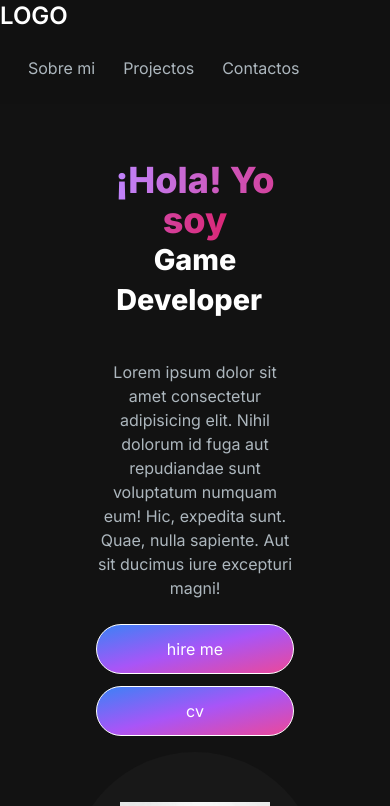
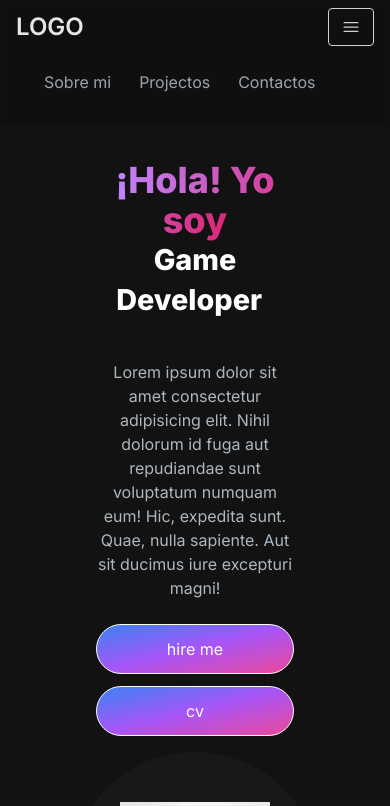
Before and after one commit to nahwish/The-Portfolio, a Next.js app: page / in a window 390 px wide. Shown: the top 806 px of the page. Built offline with nearby package versions, Linux system fonts and the light colour scheme.

Commit message:
se creo el componente aboutsection

```diff
--- a/package.json
+++ b/package.json
@@ -9,6 +9,7 @@
     "lint": "next lint"
   },
   "dependencies": {
+    "@heroicons/react": "^2.0.18",
     "autoprefixer": "10.4.15",
     "eslint": "8.48.0",
     "eslint-config-next": "13.4.19",
--- a/src/app/page.js
+++ b/src/app/page.js
@@ -1,13 +1,16 @@
+import { AboutSection } from '@/components/AboutSection';
 import HeroSection from '@/components/HeroSection'
 import { NavBar } from '@/components/NavBar';
+
 
 export default function Home() {
   return (
     <main className="flex min-h-screen bg-[#121212] ">
-      <div className="container mx-auto px-12 py-12">
+      <div className="container mx-auto px-12 py-12 ">
         <NavBar/>
         <div className="container mt-24 mx-auto px-12 py-4">
           <HeroSection />
+          <AboutSection/>
         </div>
       </div>
     </main>
--- /dev/null
+++ b/src/components/AboutSection.jsx
@@ -0,0 +1,7 @@
+import React from 'react'
+
+export const AboutSection = () => {
+  return (
+    <div>AboutSection</div>
+  )
+}
--- a/src/components/HeroSection.jsx
+++ b/src/components/HeroSection.jsx
@@ -8,7 +8,7 @@
 export default function HeroSection() {
   return (
     <section>
-      <div className="grid grid-cols-1 lg:grid-cols-12">
+      <div className="grid grid-cols-1 lg:grid-cols-12 ">
         <div className="col-span-7 place-self-center text-center sm:text-left">
           <h1 className="text-white mb-10 text-4xl sm:text-5xl lg:text-6xl font-extrabold">
             <span className="text-transparent bg-clip-text bg-gradient-to-r from-purple-400 to-pink-600">
--- /dev/null
+++ b/src/components/MenuOverlay.jsx
@@ -0,0 +1,14 @@
+import React from 'react'
+import NavLink from './NavLink';
+
+export const MenuOverlay = ({links}) => {
+  return (
+    <ul className="flex flex-col py-4 items-center ">
+      {links.map((link, index) => (
+        <li key={index}>
+          <NavLink href={link.path} title={link.title} />
+        </li>
+      ))}
+    </ul>
+  );
+}
--- a/src/components/NavBar.jsx
+++ b/src/components/NavBar.jsx
@@ -1,6 +1,9 @@
+"use client";
 import Link from "next/link";
-import React from "react";
+import React,{ useState } from "react";
 import NavLink from "./NavLink";
+import { Bars3Icon, XmarkIcon } from "@heroicons/react/24/solid";
+import { MenuOverlay } from "./MenuOverlay";;
 
 const navLink = [
   { title: "Sobre mi", path: "#about" },
@@ -9,14 +12,35 @@
 ];
 
 export const NavBar = () => {
+  const [navbarOpen, setNavbarOpen] = useState(false);
   return (
-    <nav className="fixed top-0 left-0 right-0 z-10 bg-[#121212] bg-opacity-70">
-      <div className="flex flex-wrap items-center justify-between mx-auto ">
-        <Link href={"/"} className="text-2xl md:text-5xl text-white font-semibold">
+    <nav className="fixed top-0 left-0 right-0 z-10 bg-[#121212] bg-opacity-70 backdrop-blur-sm brightness-90 ">
+      <div className="flex flex-wrap items-center justify-between mx-auto px-4 py-2 border-b-rose-50">
+        <Link
+          href={"/"}
+          className="text-2xl md:text-5xl text-white font-semibold"
+        >
           {" "}
           LOGO{" "}
         </Link>
-        <div className="menu block md:auto" id="navbar">
+        <div className="mobile-menu block md:hidden ">
+          {!navbarOpen ? (
+            <button
+              onClick={() => setNavbarOpen(true)}
+              className="flex items-center px-3 py-2 border rounded text-slate-200 border-slate-200 hover:text-white hover:border-white"
+            >
+              <Bars3Icon className="h-5 w-5" />
+            </button>
+          ) : (
+            <button
+              onClick={() => setNavbarOpen(false)}
+              className="flex items-center px-3 py-2 border rounded text-slate-200 border-slate-200 hover:text-white hover:border-white"
+            >
+              <XmarkIcon className="h-5 w-5" />
+            </button>
+          )}
+        </div>
+        <div className="menu block md:auto border-top-30 " id="navbar">
           <ul className="flex p-4 md:p-0 md:flex-row md:space-x-8 mt-0">
             {navLink.map((link, index) => (
               <li key={index}>
@@ -26,6 +50,7 @@
           </ul>
         </div>
       </div>
+      {navbarOpen ? <MenuOverlay links={navLink} /> : null}
     </nav>
   );
 };
--- a/src/components/NavLink.jsx
+++ b/src/components/NavLink.jsx
@@ -4,9 +4,9 @@
   return (
     <Link
       href={href}
-      className="block py-2 pl-3 pr-4 text-[#ADB7BE] sm:text-xl rounded md:p-0 hover:text-white"
+      className=" block py-2 pl-3 pr-4 text-[#ADB7BE] sm:text-xl rounded md:p-0 hover:text-white"
     >
-      {title}
+      {<span className="blur-none">{title}</span>}
     </Link>
   );
 };
```
Also changed, not shown: 1 other file (tests, documents, lock files or other folders).
